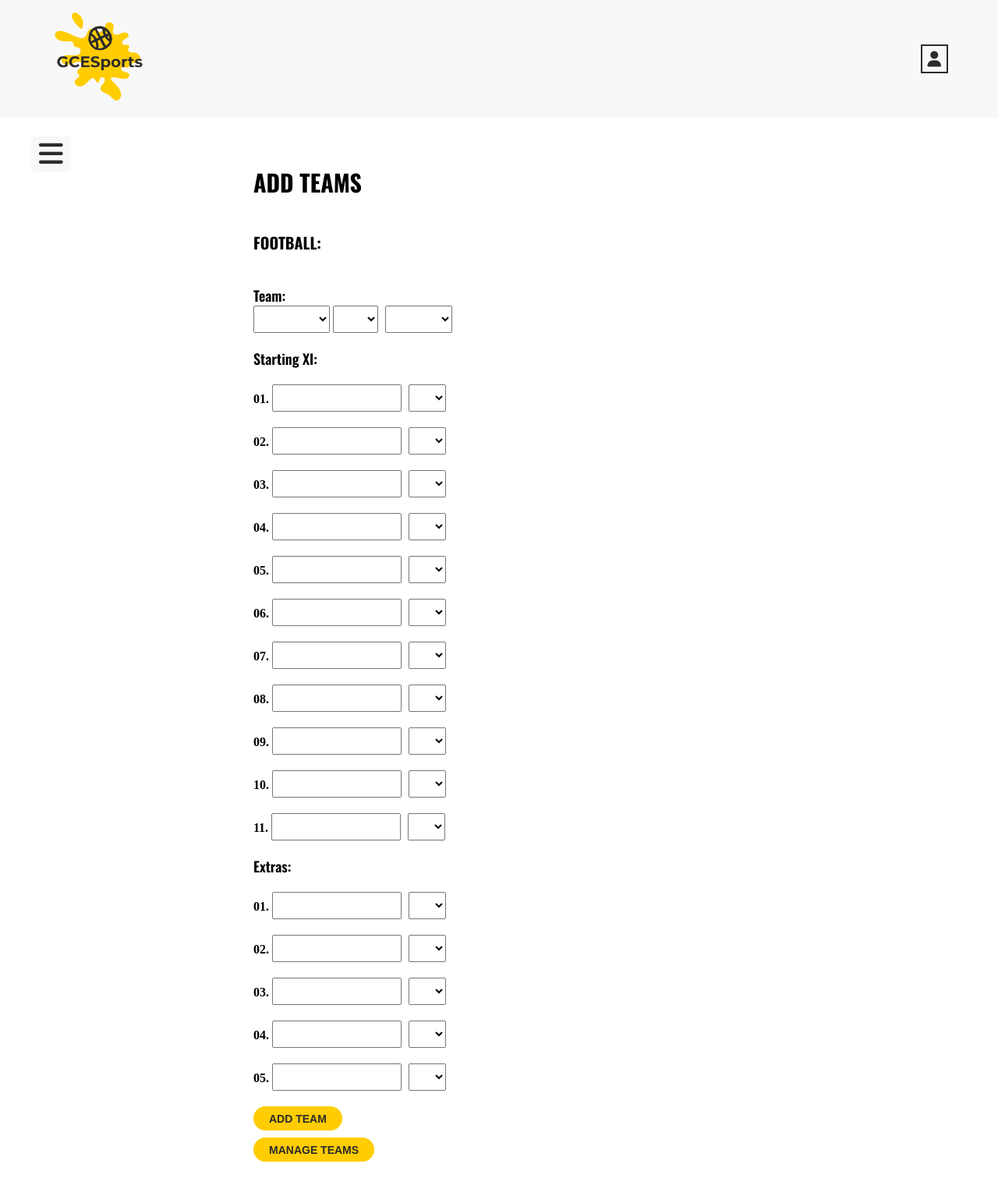
After one commit to bibashmgr/gcesports, a PHP site: page /gcesports/main/admin/teams/football.php in a window 1280 px wide. The commit adds this page. Shown: the whole page at 78% size. Run offline with PHP 8.4, Linux system fonts and the light colour scheme; some libraries are stand-ins or nearby versions.

Commit message:
Updating repo.

```diff
--- a/main/admin/css/teamspanel.css
+++ b/main/admin/css/teamspanel.css
@@ -97,11 +97,37 @@
     margin-bottom: 60px;
 }
 
-.teams-panel-form h1 {
+.teams-panel-form h1,
+.teams-panel-form h3 {
     font-family: 'Oswald', sans-serif;
     font-weight: 700;
+    margin-bottom: 40px;
+    text-transform: uppercase;
+}
+
+.teams-panel-form h1 {
     font-size: 30px;
-    margin-bottom: 40px;
+}
+
+.teams-panel-form h3 {
+    font-size: 20px;
+}
+
+.teams-panel-form ul {
+    margin-bottom: 50px;
+}
+
+.teams-panel-form li {
+    list-style: none;
+    margin-bottom: 10px;
+}
+
+.teams-panel-form li a {
+    text-decoration: none;
+    color: #2b2b2b;
+    font-family: 'Oswald', sans-serif;
+    font-weight: 500;
+    margin-bottom: 20px;
     text-transform: uppercase;
 }
 
@@ -115,11 +141,11 @@
     font-size: 18px;
 }
 
-.teams-panel-form form div #sports,
-.teams-panel-form form div #group,
-.teams-panel-form form div #gender,
+.teams-panel-form form div #teamgender,
 .teams-panel-form form div #teamname,
-.teams-panel-form form div #teamfaculty {
+.teams-panel-form form div #teamfaculty,
+.teams-panel-form form div #playersname,
+.teams-panel-form form div #positions {
     font-family: 'Oswald', sans-serif;
     font-weight: 500;
     font-size: 14px;
@@ -128,9 +154,9 @@
     cursor: pointer;
 }
 
-.teams-panel-form form div #group,
 .teams-panel-form form div #gender,
-.teams-panel-form form div #teamfaculty {
+.teams-panel-form form div #teamfaculty,
+.teams-panel-form form div #positions {
     margin-left: 5px;
 }
 
--- /dev/null
+++ b/main/admin/teams/football.php
@@ -0,0 +1,275 @@
+<?php
+
+    session_start();
+
+    include('../../../path.php');
+
+    include(ROOT_PATH . '/main/controllers/teamspanel.php');
+
+?>
+<!DOCTYPE html>
+<html lang="en">
+<head>
+    <!-- meta tags -->
+    <meta charset="UTF-8" />
+    <meta http-equiv="X-UA-Compatible" content="IE=edge" />
+    <meta name="viewport" content="width=device-width, initial-scale=1.0" />
+    <meta name="description" content="GCESports" />
+
+    <title>Add Teams</title>
+
+    <!-- custom styling -->
+    <link rel="stylesheet" href="../css/panelheader.css?v=<?php echo time(); ?>" />
+    <link rel="stylesheet" href="../css/teamspanel.css?v=<?php echo time(); ?>" />
+
+    <!-- goggle fonts -->
+    <link rel="preconnect" href="https://fonts.gstatic.com">
+    <link href="https://fonts.googleapis.com/css2?family=Oswald:wght@200;300;400;500;600;700&display=swap" rel="stylesheet">
+    <link href="https://fonts.googleapis.com/css2?family=Open+Sans&display=swap" rel="stylesheet">
+</head>
+<body>
+
+    <!-- header: nav-bar & sidebar -->
+
+    <?php include(ROOT_PATH . '/main/admin/includes/header.php') ?>
+
+    <!-- section: news-panel-form -->
+
+    <section class="teams-panel-form">
+        <h1>Add Teams</h1>
+        <form action="football.php" method="POST" name="teamForm">
+            <h3>Football:</h3>
+            <div>
+                <label for="teamname">Team:</label><br/>
+                <select name="teamname" id="teamname" required>
+                    <option hidden></option>
+                    <option value="first year">First Year</option>
+                    <option value="second year">Second Year</option>
+                    <option value="third year">Third Year</option>
+                    <option value="fourth year">Fourth Year</option>
+                    <option value="staffs">Staffs</option>
+                </select>
+                <select name="teamgender" id="teamgender" required>
+                    <option hidden></option>
+                    <option value="boys">Boys</option>
+                    <option value="girls">Girls</option>
+                </select>
+                <select name="teamfaculty" id="teamfaculty" required>
+                    <option hidden></option>
+                    <option value="COM">Computer</option>
+                    <option value="SOF">Software</option>
+                </select>
+            </div>
+            <div id="starting">
+                <label for="starting">Starting XI:</label><br/>
+                <div>
+                    <span style="font-weight: 700;">01.</span>
+                    <input type="text" name="playersname[]" id="playersname" required />
+                    <select name="positions[]" id="positions" required>
+                        <option hidden></option>
+                        <option value="GK">GK</option>
+                        <option value="DF">DF</option>
+                        <option value="MF">MF</option>
+                        <option value="FW">FW</option>
+                    </select>
+                    <input type="number" name="extras[]" value="0" hidden>
+                </div>
+                <div>
+                    <span style="font-weight: 700;">02.</span>
+                    <input type="text" name="playersname[]" id="playersname" required />
+                    <select name="positions[]" id="positions" required>
+                        <option hidden></option>
+                        <option value="GK">GK</option>
+                        <option value="DF">DF</option>
+                        <option value="MF">MF</option>
+                        <option value="FW">FW</option>
+                    </select>
+                    <input type="number" name="extras[]" value="0" hidden>
+                </div>
+                <div>
+                    <span style="font-weight: 700;">03.</span>
+                    <input type="text" name="playersname[]" id="playersname" required />
+                    <select name="positions[]" id="positions" required>
+                        <option hidden></option>
+                        <option value="GK">GK</option>
+                        <option value="DF">DF</option>
+                        <option value="MF">MF</option>
+                        <option value="FW">FW</option>
+                    </select>
+                    <input type="number" name="extras[]" value="0" hidden>
+                </div>
+                <div>
+                    <span style="font-weight: 700;">04.</span>
+                    <input type="text" name="playersname[]" id="playersname" required />
+                    <select name="positions[]" id="positions" required>
+                        <option hidden></option>
+                        <option value="GK">GK</option>
+                        <option value="DF">DF</option>
+                        <option value="MF">MF</option>
+                        <option value="FW">FW</option>
+                    </select>
+                    <input type="number" name="extras[]" value="0" hidden>
+                </div>
+                <div>
+                    <span style="font-weight: 700;">05.</span>
+                    <input type="text" name="playersname[]" id="playersname" required />
+                    <select name="positions[]" id="positions" required>
+                        <option hidden></option>
+                        <option value="GK">GK</option>
+                        <option value="DF">DF</option>
+                        <option value="MF">MF</option>
+                        <option value="FW">FW</option>
+                    </select>
+                    <input type="number" name="extras[]" value="0" hidden>
+                </div>
+                <div>
+                    <span style="font-weight: 700;">06.</span>
+                    <input type="text" name="playersname[]" id="playersname" required />
+                    <select name="positions[]" id="positions" required>
+                        <option hidden></option>
+                        <option value="GK">GK</option>
+                        <option value="DF">DF</option>
+                        <option value="MF">MF</option>
+                        <option value="FW">FW</option>
+                    </select>
+                    <input type="number" name="extras[]" value="0" hidden>
+                </div>
+                <div>
+                    <span style="font-weight: 700;">07.</span>
+                    <input type="text" name="playersname[]" id="playersname" required />
+                    <select name="positions[]" id="positions" required>
+                        <option hidden></option>
+                        <option value="GK">GK</option>
+                        <option value="DF">DF</option>
+                        <option value="MF">MF</option>
+                        <option value="FW">FW</option>
+                    </select>
+                    <input type="number" name="extras[]" value="0" hidden>
+                </div>
+                <div>
+                    <span style="font-weight: 700;">08.</span>
+                    <input type="text" name="playersname[]" id="playersname" required />
+                    <select name="positions[]" id="positions" required>
+                        <option hidden></option>
+                        <option value="GK">GK</option>
+                        <option value="DF">DF</option>
+                        <option value="MF">MF</option>
+                        <option value="FW">FW</option>
+                    </select>
+                    <input type="number" name="extras[]" value="0" hidden>
+                </div>
+                <div>
+                    <span style="font-weight: 700;">09.</span>
+                    <input type="text" name="playersname[]" id="playersname" required />
+                    <select name="positions[]" id="positions" required>
+                        <option hidden></option>
+                        <option value="GK">GK</option>
+                        <option value="DF">DF</option>
+                        <option value="MF">MF</option>
+                        <option value="FW">FW</option>
+                    </select>
+                    <input type="number" name="extras[]" value="0" hidden>
+                </div>
+                <div>
+                    <span style="font-weight: 700;">10.</span>
+                    <input type="text" name="playersname[]" id="playersname" required />
+                    <select name="positions[]" id="positions" required>
+                        <option hidden></option>
+                        <option value="GK">GK</option>
+                        <option value="DF">DF</option>
+                        <option value="MF">MF</option>
+                        <option value="FW">FW</option>
+                    </select>
+                    <input type="number" name="extras[]" value="0" hidden>
+                </div>
+                <div>
+                    <span style="font-weight: 700;">11.</span>
+                    <input type="text" name="playersname[]" id="playersname" required />
+                    <select name="positions[]" id="positions" required>
+                        <option hidden></option>
+                        <option value="GK">GK</option>
+                        <option value="DF">DF</option>
+                        <option value="MF">MF</option>
+                        <option value="FW">FW</option>
+                    </select>
+                    <input type="number" name="extras[]" value="0" hidden>
+                </div>
+            </div>
+            <div id="extras">
+                <label for="extras">Extras:</label><br/>
+                <div>
+                    <span style="font-weight: 700;">01.</span>
+                    <input type="text" name="playersname[]" id="playersname" required />
+                    <select name="positions[]" id="positions" required>
+                        <option hidden></option>
+                        <option value="GK">GK</option>
+                        <option value="DF">DF</option>
+                        <option value="MF">MF</option>
+                        <option value="FW">FW</option>
+                    </select>
+                    <input type="number" name="extras[]" value="1" hidden>
+                </div>
+                <div>
+                    <span style="font-weight: 700;">02.</span>
+                    <input type="text" name="playersname[]" id="playersname" required />
+                    <select name="positions[]" id="positions" required>
+                        <option hidden></option>
+                        <option value="GK">GK</option>
+                        <option value="DF">DF</option>
+                        <option value="MF">MF</option>
+                        <option value="FW">FW</option>
+                    </select>
+                    <input type="number" name="extras[]" value="1" hidden>
+                </div>
+                <div>
+                    <span style="font-weight: 700;">03.</span>
+                    <input type="text" name="playersname[]" id="playersname" required />
+                    <select name="positions[]" id="positions" required>
+                        <option hidden></option>
+                        <option value="GK">GK</option>
+                        <option value="DF">DF</option>
+                        <option value="MF">MF</option>
+                        <option value="FW">FW</option>
+                    </select>
+                    <input type="number" name="extras[]" value="1" hidden>
+                </div>
+                <div>
+                    <span style="font-weight: 700;">04.</span>
+                    <input type="text" name="playersname[]" id="playersname" required />
+                    <select name="positions[]" id="positions" required>
+                        <option hidden></option>
+                        <option value="GK">GK</option>
+                        <option value="DF">DF</option>
+                        <option value="MF">MF</option>
+                        <option value="FW">FW</option>
+                    </select>
+                    <input type="number" name="extras[]" value="1" hidden>
+                </div>
+                <div>
+                    <span style="font-weight: 700;">05.</span>
+                    <input type="text" name="playersname[]" id="playersname" required />
+                    <select name="positions[]" id="positions" required>
+                        <option hidden></option>
+                        <option value="GK">GK</option>
+                        <option value="DF">DF</option>
+                        <option value="MF">MF</option>
+                        <option value="FW">FW</option>
+                    </select>
+                    <input type="number" name="extras[]" value="1" hidden>
+                </div>
+            </div>
+            <div>
+                <input type="submit" name="add-teams" id="submit-btn" value="ADD TEAM">
+            </div>
+        </form>
+        <div>
+            <a href="./index.php">MANAGE TEAMS</a>
+        </div>
+    </section>
+
+
+    <!-- font-awesome -->
+    <script src="https://kit.fontawesome.com/d3be705053.js" crossorigin="anonymous"></script>
+
+</body>
+</html>
--- a/main/controllers/teamspanel.php
+++ b/main/controllers/teamspanel.php
@@ -0,0 +1,44 @@
+<?php
+
+    include(ROOT_PATH . '/main/database/db.php');
+
+    function dd($users) // to be deleted
+    {
+        echo '<pre>', print_r($users,true), '</pre>';
+        exit();
+    }
+
+    $table = 'footballpanel';
+
+    // adding teams
+
+    if (isset($_POST['add-teams'])) {
+
+        $playersname = $_POST['playersname'];
+        $positions = $_POST['positions'];
+        $extras = $_POST['extras'];
+
+        unset($_POST['playersname']);
+        unset($_POST['positions']);
+        unset($_POST['extras']);
+        unset($_POST['add-teams']);
+
+        $_POST['playername'] = "";
+        $_POST['position'] = "";
+        $_POST['extra'] = "";
+
+
+        for($i=0; $i<count($playersname); $i++){
+            $_POST['playername'] = $playersname[$i];
+            $_POST['position'] = $positions[$i];
+            $_POST['extra'] = $extras[$i];
+
+            $teams_id = create($table, $_POST);
+        }
+
+        // header('location: ' . BASE_URL . '/main/admin/teams/index.php');
+        // exit();
+
+    }
+
+?>
```
Also changed, not shown: other parts of main/admin/css/teamspanel.css (+11 -11 lines), main/admin/teams/create.php (+10 -113 lines), main/admin/teams/index.php (+9 -0 lines).
